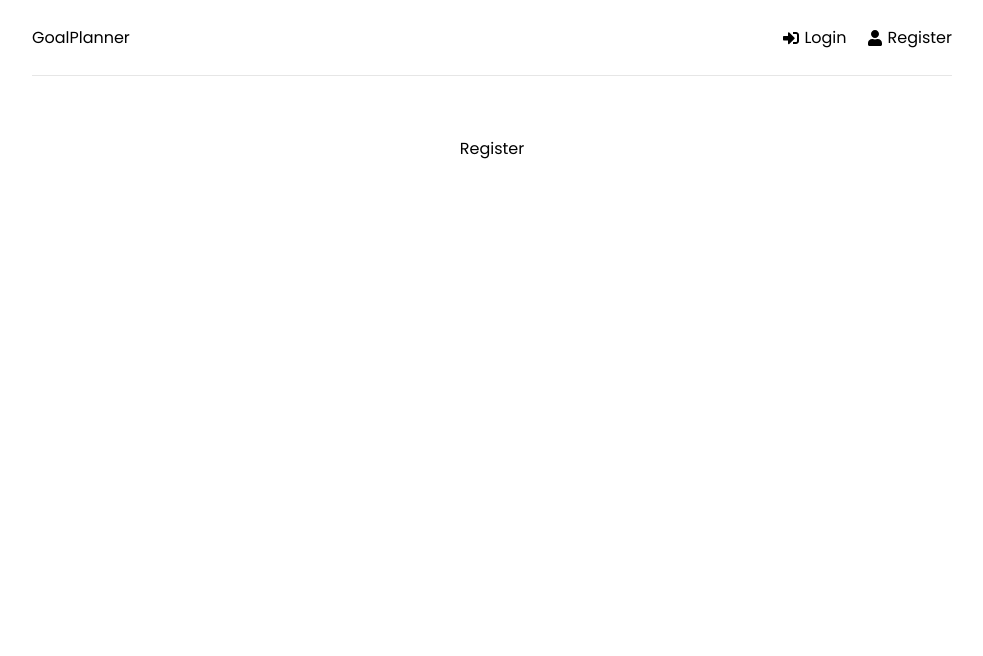
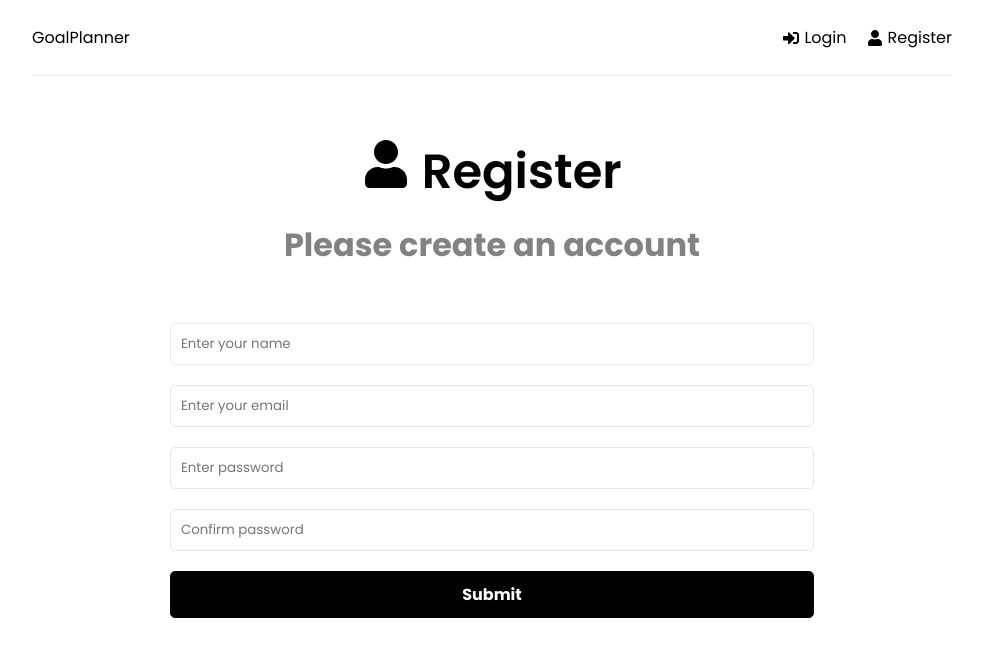
Before and after one commit to hmjatt/Goal-Planner, a React (Create React App) app in the folder frontend/: page /register in a window 1280 px wide. Shown: the top 656 px of the page, without its empty margins (148-1131 px from the left). Built offline with nearby package versions, Linux system fonts and the light colour scheme.

Commit message:
Register Page :white_check_mark:

```diff
--- a/frontend/src/pages/Register.jsx
+++ b/frontend/src/pages/Register.jsx
@@ -1,5 +1,91 @@
+import { useState, useEffect } from "react";
+import { FaUser } from "react-icons/fa";
+
 function Register() {
-    return <div>Register</div>;
+    const [formData, setFormData] = useState({
+        name: "",
+        email: "",
+        password: "",
+        Password2: "",
+    });
+
+    const { name, email, password, password2 } = formData;
+
+    const onFormChange = (e) => {
+        setFormData((prevState) => ({
+            ...prevState,
+            [e.target.name]: e.target.value,
+        }));
+    };
+
+    const onFormSubmit = (e) => {
+        e.preventDefault();
+    };
+
+    return (
+        <>
+            <section className="heading">
+                <h1>
+                    <FaUser /> Register
+                </h1>
+                <p>Please create an account</p>
+            </section>
+
+            <section className="form">
+                <form onSubmit={onFormSubmit}>
+                    <div className="form-group">
+                        <input
+                            type="text"
+                            className="form-control"
+                            id="name"
+                            name="name"
+                            value={name}
+                            placeholder="Enter your name"
+                            onChange={onFormChange}
+                        />
+                    </div>
+                    <div className="form-group">
+                        <input
+                            type="email"
+                            className="form-control"
+                            id="email"
+                            name="email"
+                            value={email}
+                            placeholder="Enter your email"
+                            onChange={onFormChange}
+                        />
+                    </div>
+                    <div className="form-group">
+                        <input
+                            type="password"
+                            className="form-control"
+                            id="password"
+                            name="password"
+                            value={password}
+                            placeholder="Enter password"
+                            onChange={onFormChange}
+                        />
+                    </div>
+                    <div className="form-group">
+                        <input
+                            type="password"
+                            className="form-control"
+                            id="password2"
+                            name="password2"
+                            value={password2}
+                            placeholder="Confirm password"
+                            onChange={onFormChange}
+                        />
+                    </div>
+                    <div className="form-group">
+                        <buttom type="submit" className="btn btn-block">
+                            Submit
+                        </buttom>
+                    </div>
+                </form>
+            </section>
+        </>
+    );
 }
 
 export default Register;
```
